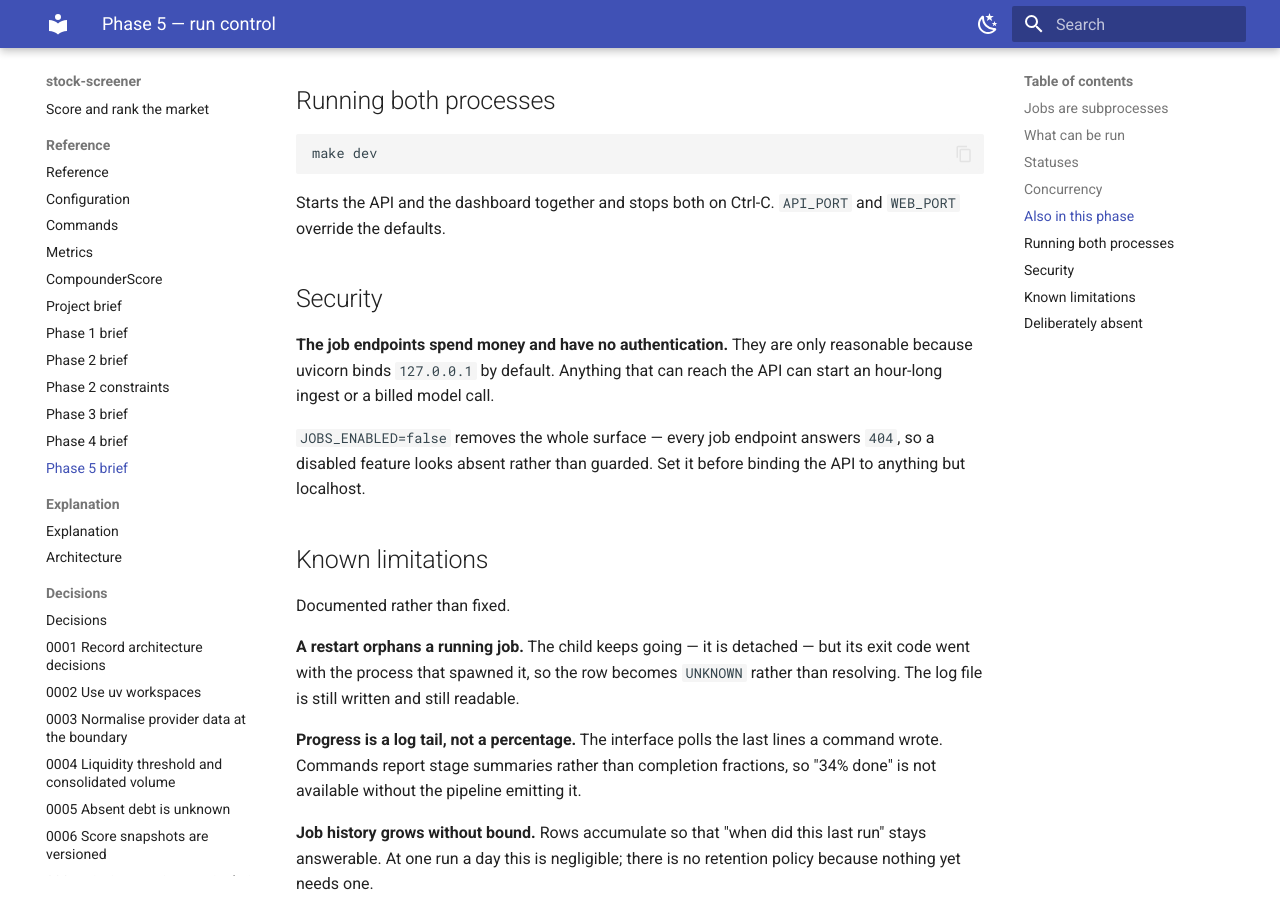
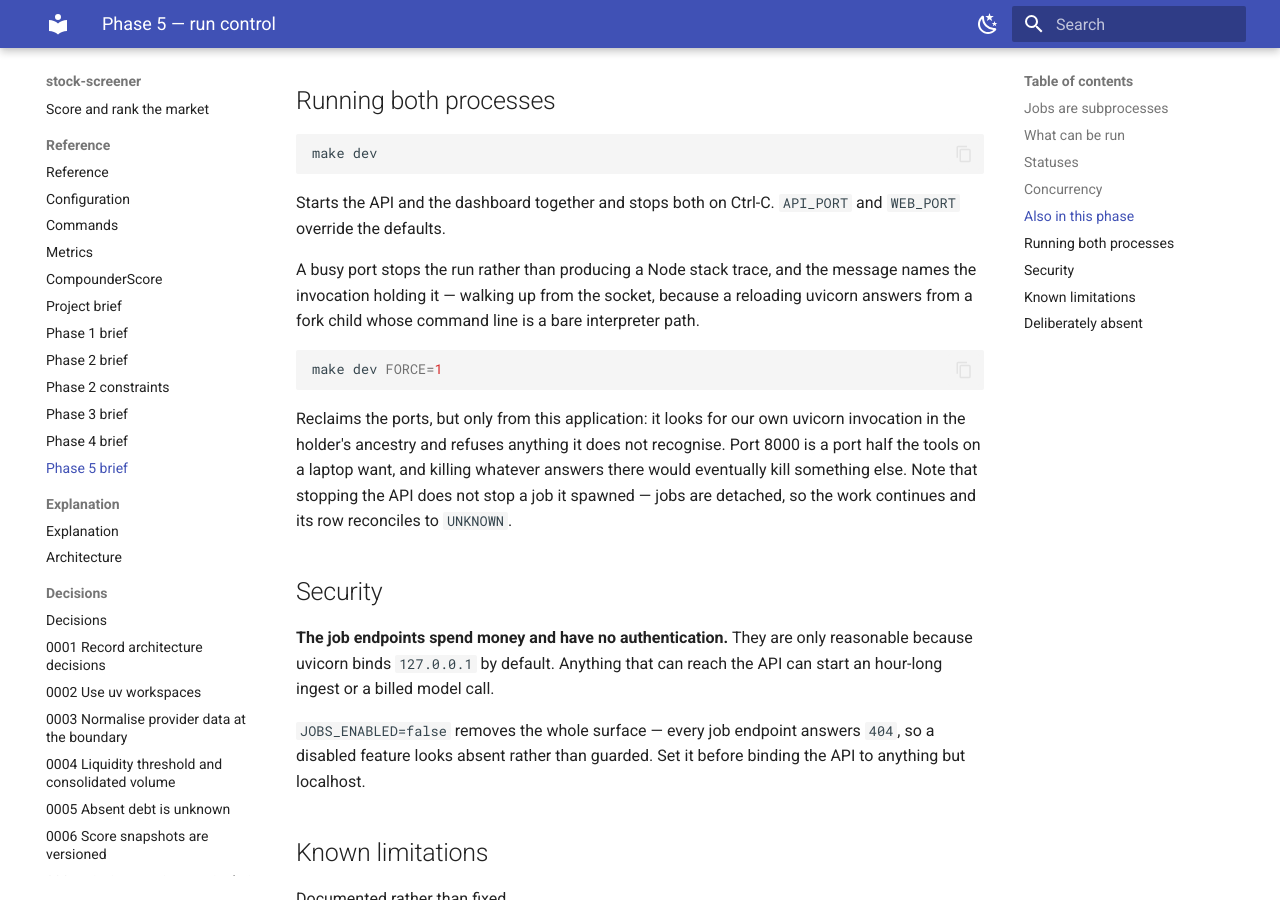
Before and after one commit to BekScripts/stock-screener, an MkDocs documentation site: the page built from docs/reference/project-phases/phase5.md, in a window 1280 px wide and 900 px high, scrolled down 2433 px. Built offline with MkDocs 1.6.1 and Material for MkDocs 9.7.7, drawn with Linux system fonts in a browser that asks for light colours.

Commit message:
feat: let make dev reclaim its own ports, and name the one in the way
A second `make dev` refuses a busy port, which is right — but it named the pid
`lsof` happened to return first. For a reloading uvicorn that is a
multiprocessing fork child whose command line is a bare Homebrew interpreter
path, so the message identified nothing and read like a foreign process had
taken the port. It now walks up from the socket to the invocation a person
recognises.

Adds `FORCE=1`, which frees the ports first. It kills only what it can identify
as this application, by finding our own uvicorn invocation in the holder's
ancestry — never by the port number. Killing whatever answers on 8000 would work
almost every time and then one day take out a notebook kernel or another
project's API, so an unrecognised holder is still only reported.

Verified against a real session: it refused a foreign `http.server` under
FORCE=1 and left it running, and reclaimed our own tree by signalling the `make`
shell, whose existing `kill 0` trap took the API and Next down together.

The docs note the part that is easy to get wrong: stopping the API does not stop
a job it spawned. Jobs are detached, so the work carries on and the row
reconciles to UNKNOWN.

Co-Authored-By: Claude Opus 5 <noreply@anthropic.com>

````diff
--- a/docs/reference/project-phases/phase5.md
+++ b/docs/reference/project-phases/phase5.md
@@ -100,6 +100,22 @@ make dev
 Starts the API and the dashboard together and stops both on Ctrl-C. `API_PORT`
 and `WEB_PORT` override the defaults.
 
+A busy port stops the run rather than producing a Node stack trace, and the
+message names the invocation holding it — walking up from the socket, because a
+reloading uvicorn answers from a fork child whose command line is a bare
+interpreter path.
+
+```bash
+make dev FORCE=1
+```
+
+Reclaims the ports, but only from this application: it looks for our own uvicorn
+invocation in the holder's ancestry and refuses anything it does not recognise.
+Port 8000 is a port half the tools on a laptop want, and killing whatever answers
+there would eventually kill something else. Note that stopping the API does not
+stop a job it spawned — jobs are detached, so the work continues and its row
+reconciles to `UNKNOWN`.
+
 ## Security
 
 **The job endpoints spend money and have no authentication.** They are only
````
Also changed, not shown: README.md (+2 -1 lines), 1 other file.
